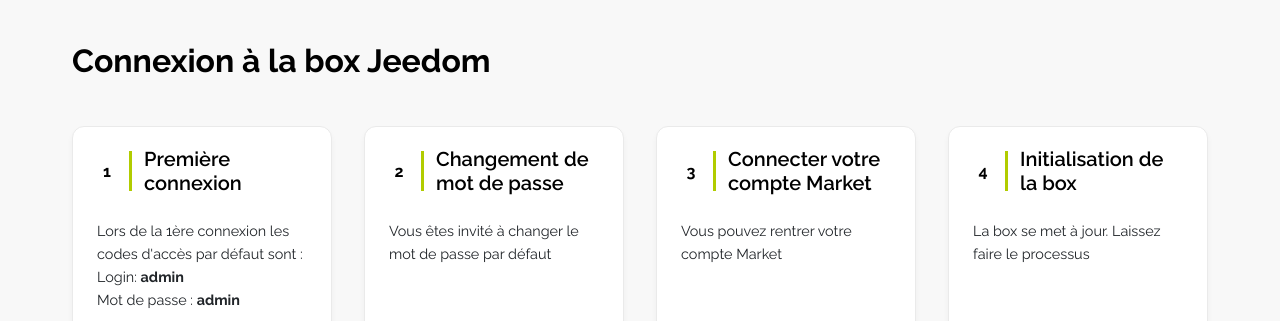
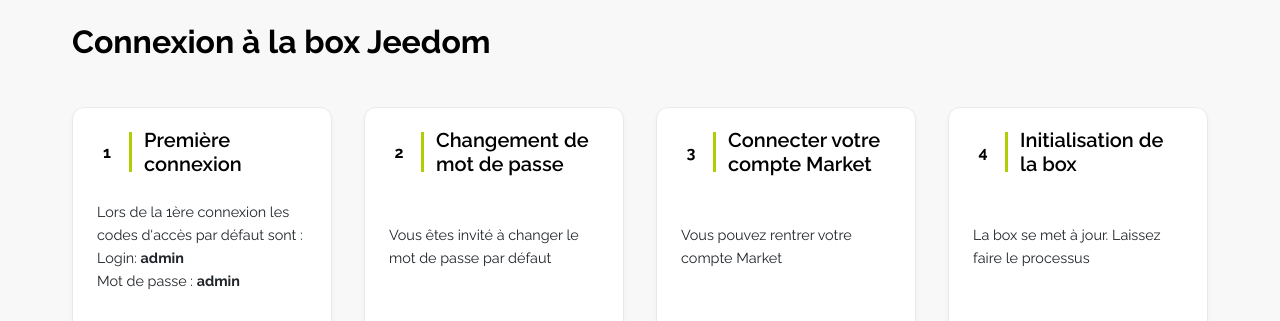
Before and after one commit to jeedom/start, a PHP site: page /box-atlas.html in a window 1280 px wide. Shown: the part 3143-3464 px from the top of the page. Run offline with PHP 8.4, Linux system fonts and the light colour scheme.

Commit message:
Improve card layout and flexibility in onboarding steps
Added inline flexbox styles to .item-card elements in box-atlas.html for better vertical alignment and spacing. Updated .item-card in style.css to use full height and commented out fixed height for .card-image-container to allow more flexible layouts.

```diff
--- a/box-atlas.html
+++ b/box-atlas.html
@@ -222,42 +222,42 @@
             <div class="content-wrapper">
                 <h1>Connexion à la box Jeedom</h1>
                 <div class="card-grid">
-                    <div class="card item-card">
+                    <div class="card item-card" style="display:flex; flex-direction:column;justify-content: space-around;">
                         <div class="item-header">
                             <span class="item-number">1</span>
                             <h2>Première connexion</h2>
                         </div>
-                        <p>Lors de la 1ère connexion les codes d'accès par défaut sont : <br>Login: <strong>admin</strong> <br>Mot de passe : <strong>admin</strong></p>
+                        <p style="flex:1;align-content:center;">Lors de la 1ère connexion les codes d'accès par défaut sont : <br>Login: <strong>admin</strong> <br>Mot de passe : <strong>admin</strong></p>
                         <div class="card-image-container">
                             <img src="img/connect-jeedom.jpg" alt="Connexion Jeedom">
                         </div>
                     </div>
-                    <div class="card item-card">
+                    <div class="card item-card" style="display:flex; flex-direction:column;">
                         <div class="item-header">
                             <span class="item-number">2</span>
                             <h2>Changement de mot de passe</h2>
                         </div>
-                        <p>Vous êtes invité à changer le mot de passe par défaut</p>
+                        <p style="flex:1;align-content:center;">Vous êtes invité à changer le mot de passe par défaut</p>
                         <div class="card-image-container">
                             <img src="img/changePwd.png" alt="Changement mot de passe">
                         </div>
                     </div>
-                    <div class="card item-card">
+                    <div class="card item-card" style="display:flex; flex-direction:column;">
                         <div class="item-header">
                             <span class="item-number">3</span>
                             <h2>Connecter votre compte Market</h2>
                         </div>
-                        <p>Vous pouvez rentrer votre compte Market</p>
+                        <p style="flex:1;align-content:center;">Vous pouvez rentrer votre compte Market</p>
                         <div class="card-image-container">
                             <img src="img/connectMarket.png" alt="Connexion Market">
                         </div>
                     </div>
-                    <div class="card item-card">
+                    <div class="card item-card" style="display:flex; flex-direction:column;">
                         <div class="item-header">
                             <span class="item-number">4</span>
                             <h2>Initialisation de la box</h2>
                         </div>
-                        <p>La box se met à jour. Laissez faire le processus</p>
+                        <p style="flex:1;align-content:center;">La box se met à jour. Laissez faire le processus</p>
                         <div class="card-image-container">
                             <img src="img/initBox.png" alt="Initialisation box">
                         </div>
--- a/style.css
+++ b/style.css
@@ -300,6 +300,7 @@ h2 {
 .item-card {
     padding: 1.5rem;
     text-align: left;
+    height:100%;
 }
 
 .item-card .item-header {
@@ -343,7 +344,7 @@ height:46px;
 
 /* Conteneurs d'images avec hauteur fixe */
 .card-image-container {
-    height: 200px;
+    /* height: 200px; */
     display: flex;
     align-items: center;
     justify-content: center;
```
